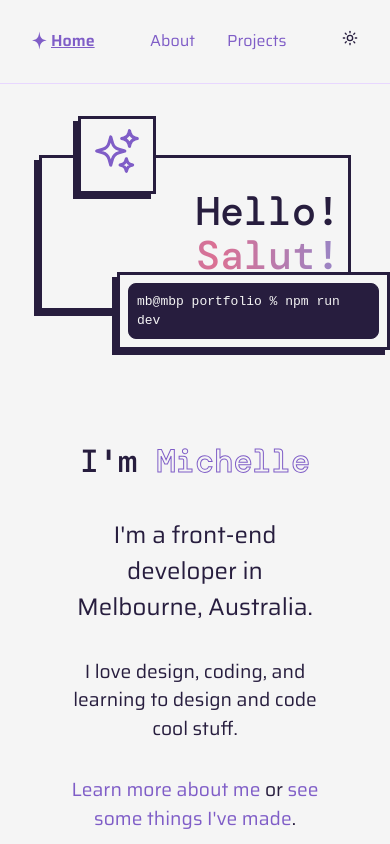
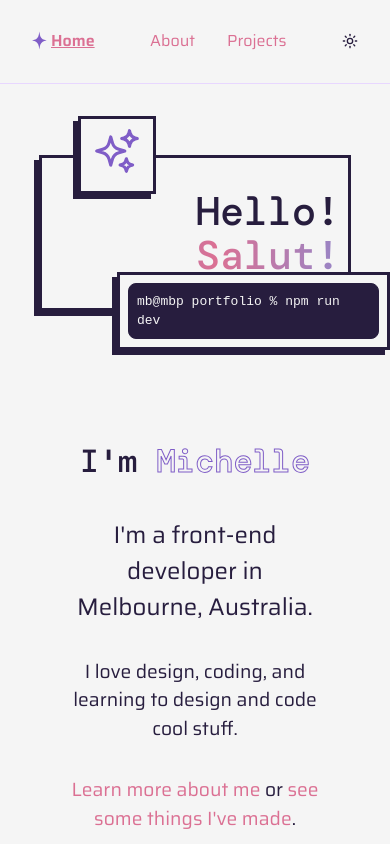
Before and after one commit to mchlol/portfolio-23, a React (Vite) app: page / in a window 390 px wide. Shown: the top 844 px of the page. Built offline with nearby package versions, Linux system fonts and the light colour scheme.

Commit message:
reduce links gap on small screens, change link colour

```diff
--- a/src/App.css
+++ b/src/App.css
@@ -8,6 +8,7 @@
   --black: #000;
   --fontHeading: 'DM Mono', monospace;
   --fontText: 'Saira', sans-serif;
+  --linkColour: palevioletred;
   --gradient: linear-gradient(
     90deg,
     palevioletred,
@@ -52,7 +53,7 @@ body {
 }
 
 a {
-  color: var(--accentColourStrong);
+  color: var(--linkColour);
   text-decoration: transparent;
 }
 
@@ -110,6 +111,8 @@ button {
 
 .toggle {
   cursor: pointer;
+  display: flex;
+  place-content: center;
 }
 
 
@@ -588,4 +591,8 @@ footer {
     }
   }
 
+  nav .links {
+    gap: 0.5rem;
+  }
+
 }
```
